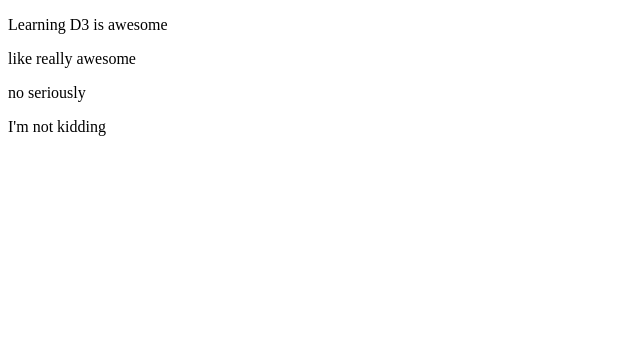
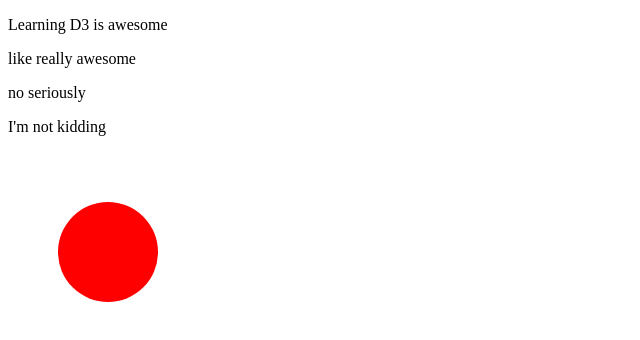
Before and after one commit to fdurant/d3_intro, a plain HTML site: page index.html in a window 1280 px wide. Shown: the whole page, without its empty margins (0-640 px from the left). Drawn offline with nearby package versions, Linux system fonts and the light colour scheme.

Commit message:
Added an SVG element with a red circle

```diff
--- a/index.html
+++ b/index.html
@@ -12,5 +12,9 @@
 	<p class="da_class">no seriously</p>
 	<p id="da_id">I'm not kidding</p>
 
+	<svg width="700" height="700">
+	  <circle cx="100" cy="100" r="50" fill="red"/>
+	</svg>
+
   </body>
 </html>
```
